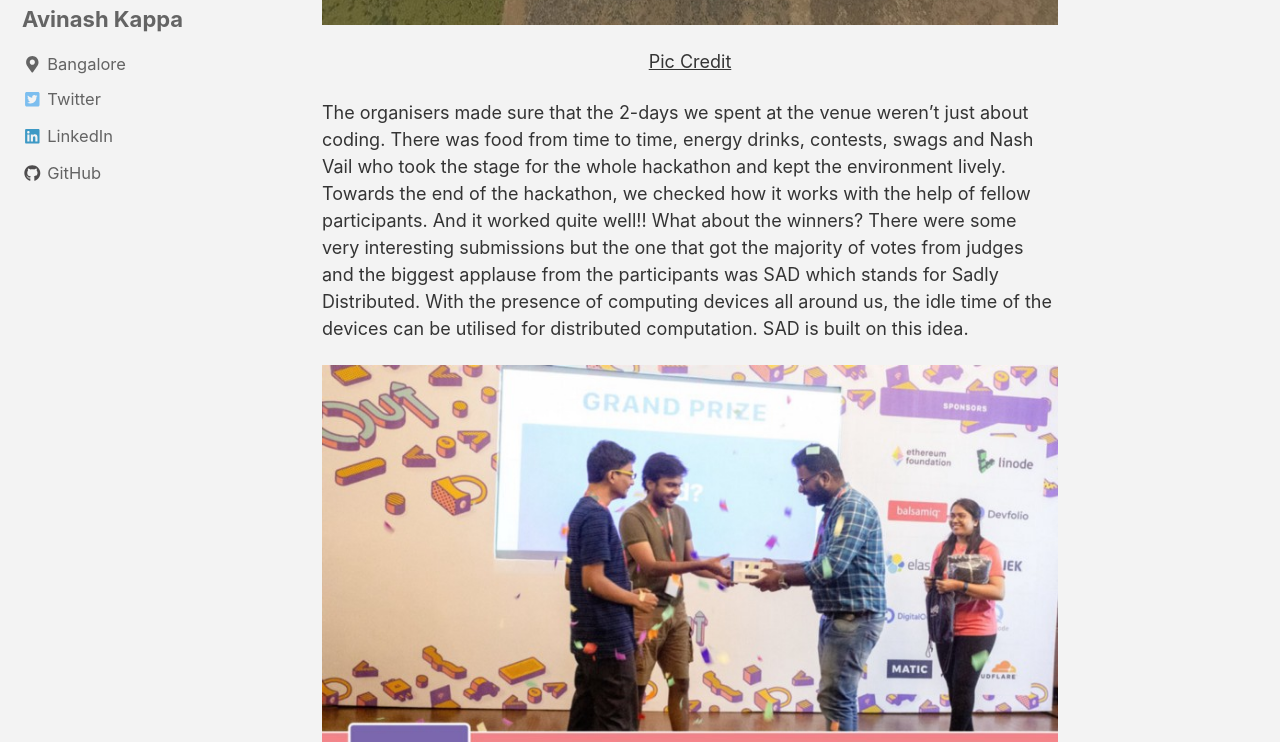
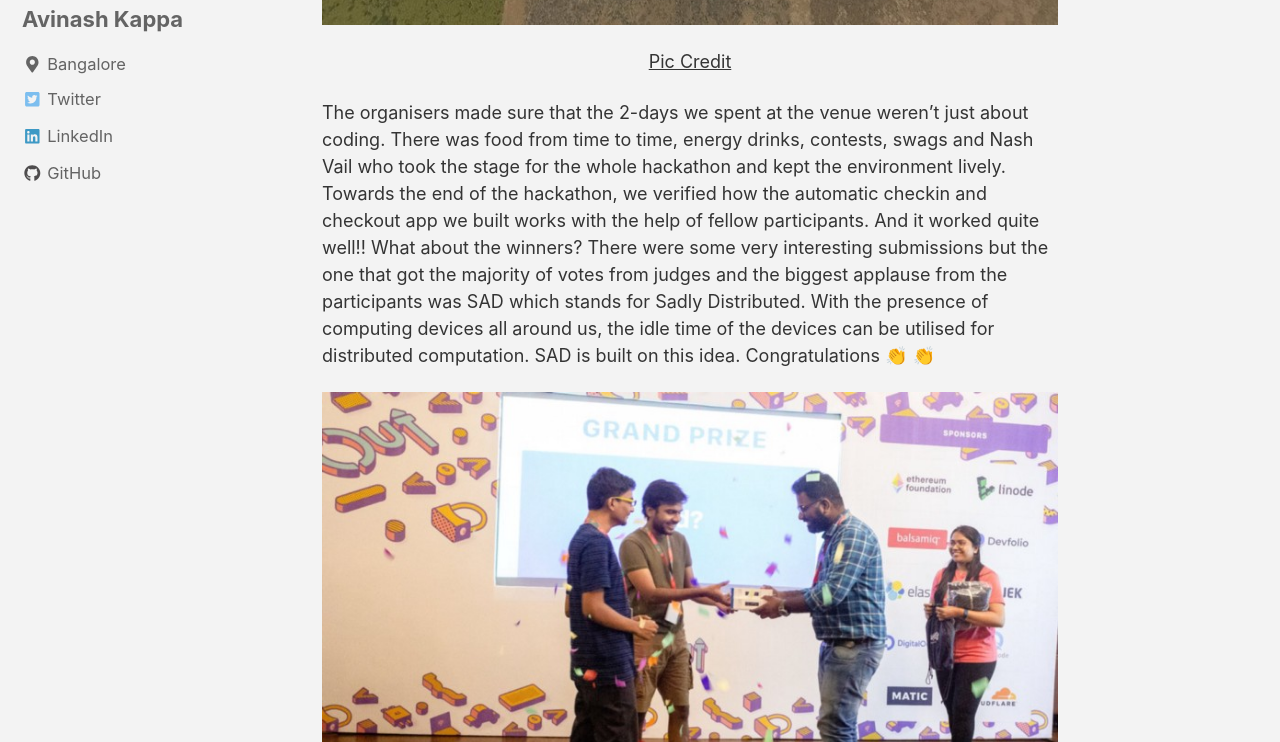
Before and after one commit to theimgclist/theimgclist.github.io, a Jekyll site: the page built from _posts/2018-11-6-InOut.md, in a window 1280 px wide and 900 px high, scrolled down 5144 px, cut to the strip 158-900 px from the top of the window. Built offline with Jekyll 4.4.1, drawn with Linux system fonts in a browser that asks for light colours; nearby versions of some CDN libraries; comment, search, counter and statistics services are not loaded.

Commit message:
Blog - Inout updated

```diff
--- a/_posts/2018-11-6-InOut.md
+++ b/_posts/2018-11-6-InOut.md
@@ -24,7 +24,7 @@ As we were trying to fix a code issue post-midnight, we thought it’s better to
 <p align="center"><img src="\assets\images\inoutswags2.jpeg"/></p>
 <p align="center"><a href="https://twitter.com/devfolioco/status/1051040809234128896">Pic Credit</a></p>
 
-The organisers made sure that the 2-days we spent at the venue weren't just about coding. There was food from time to time, energy drinks, contests, swags and Nash Vail who took the stage for the whole hackathon and kept the environment lively. Towards the end of the hackathon, we checked how it works with the help of fellow participants. And it worked quite well!! What about the winners? There were some very interesting submissions but the one that got the majority of votes from judges and the biggest applause from the participants was SAD which stands for Sadly Distributed. With the presence of computing devices all around us, the idle time of the devices can be utilised for distributed computation. SAD is built on this idea.
+The organisers made sure that the 2-days we spent at the venue weren't just about coding. There was food from time to time, energy drinks, contests, swags and Nash Vail who took the stage for the whole hackathon and kept the environment lively. Towards the end of the hackathon, we verified how the automatic checkin and checkout app we built works with the help of fellow participants. And it worked quite well!! What about the winners? There were some very interesting submissions but the one that got the majority of votes from judges and the biggest applause from the participants was SAD which stands for Sadly Distributed. With the presence of computing devices all around us, the idle time of the devices can be utilised for distributed computation. SAD is built on this idea. Congratulations 👏 👏
 
 <p align="center"><img src="\assets\images\inoutwinner.jpeg"/></p>
 <p align="center"><a href="https://twitter.com/hackinoutco/status/1053717393728589824">Pic Credit</a></p>
```
